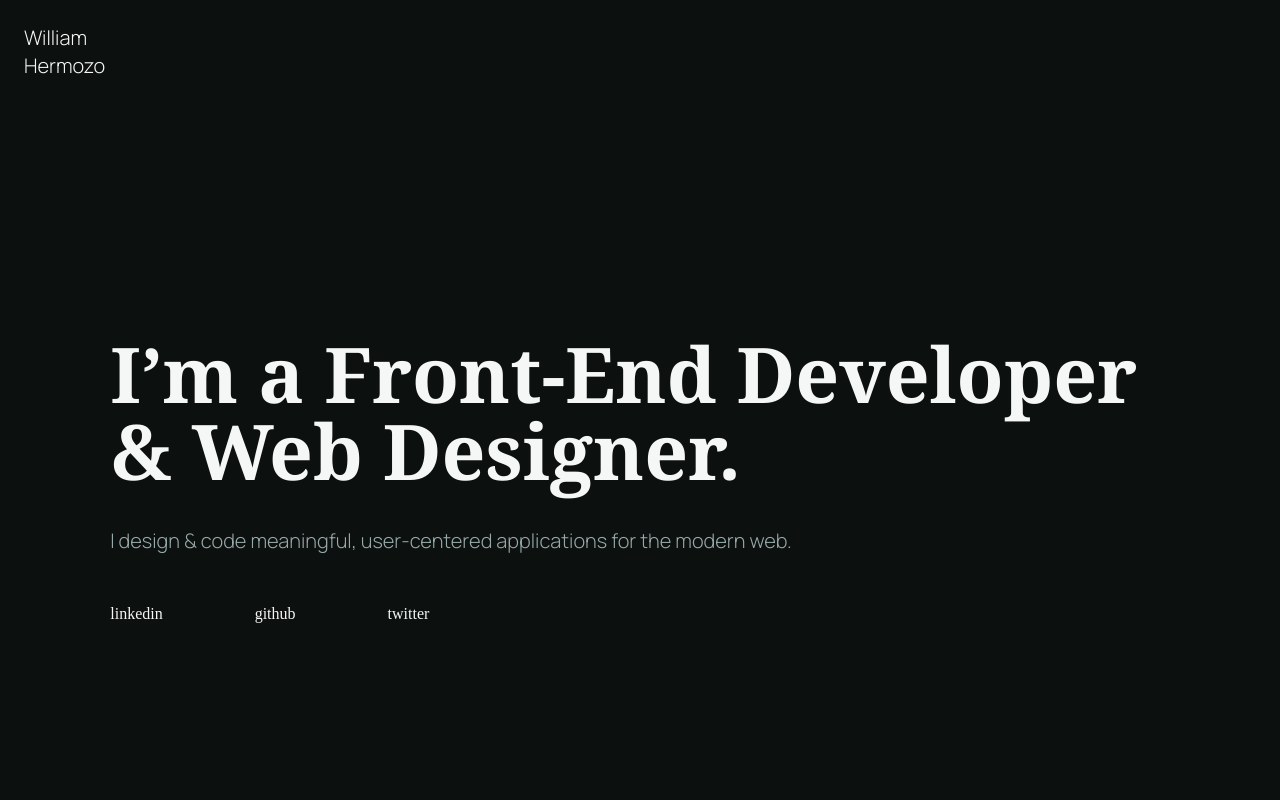
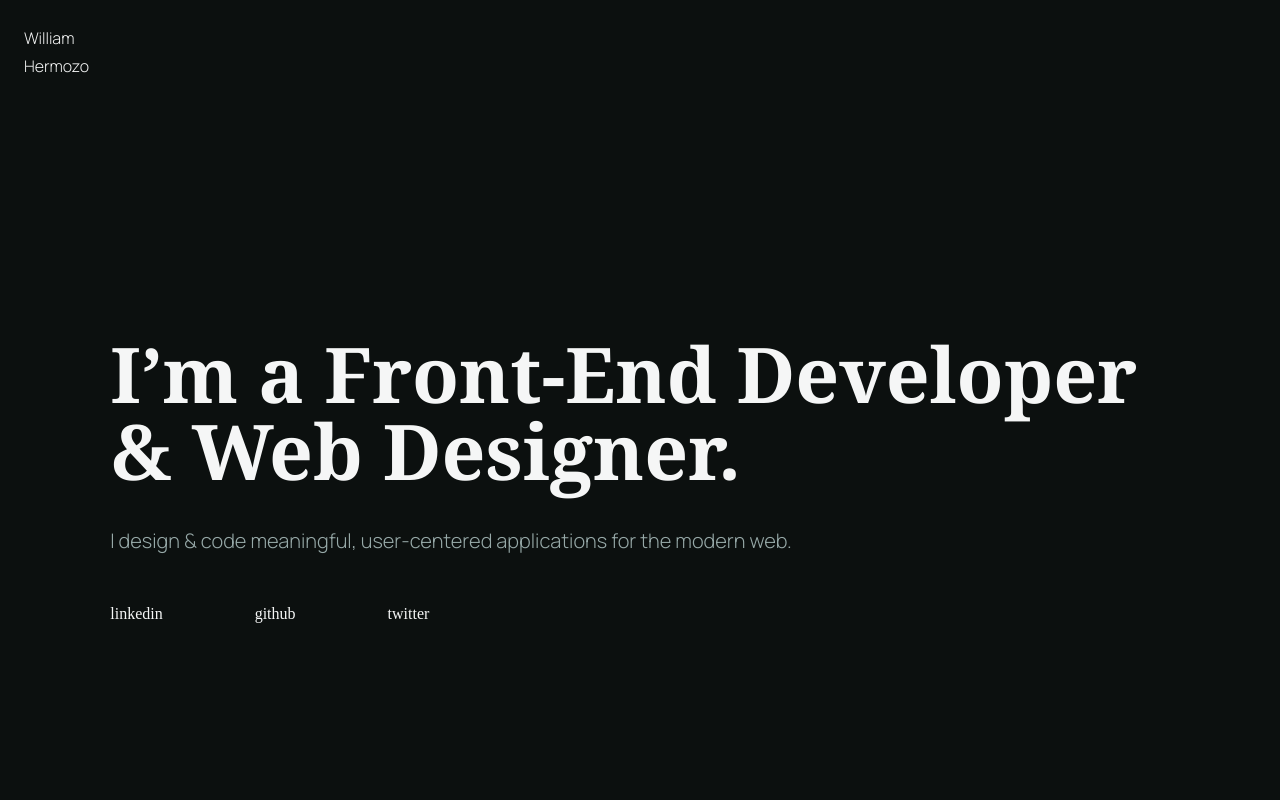
Before and after one commit to williamhzo/williamh.io, a React (Create React App) app: page / in a window 1280 px wide. Shown: the top 800 px of the page. Built offline with nearby package versions, Linux system fonts and the light colour scheme; a web font is replaced by a local one.

Commit message:
change font size to logo

```diff
--- a/src/styles/variables.scss
+++ b/src/styles/variables.scss
@@ -22,15 +22,13 @@ a:hover {
 h1 {
   font-family: 'manrope';
   font-weight: 300;
-  font-size: 1.25rem;
+  font-size: 1rem;
   line-height: 1.75rem;
 }
 
 h2 {
   font-family: 'Frank Ruhl Libre', Georgia, serif;
   font-weight: 700;
-  // font-size: 5.25rem;
-  // line-height: 5.25rem;
   font-size: 6vmax;
   line-height: 6vmax;
 }
```
